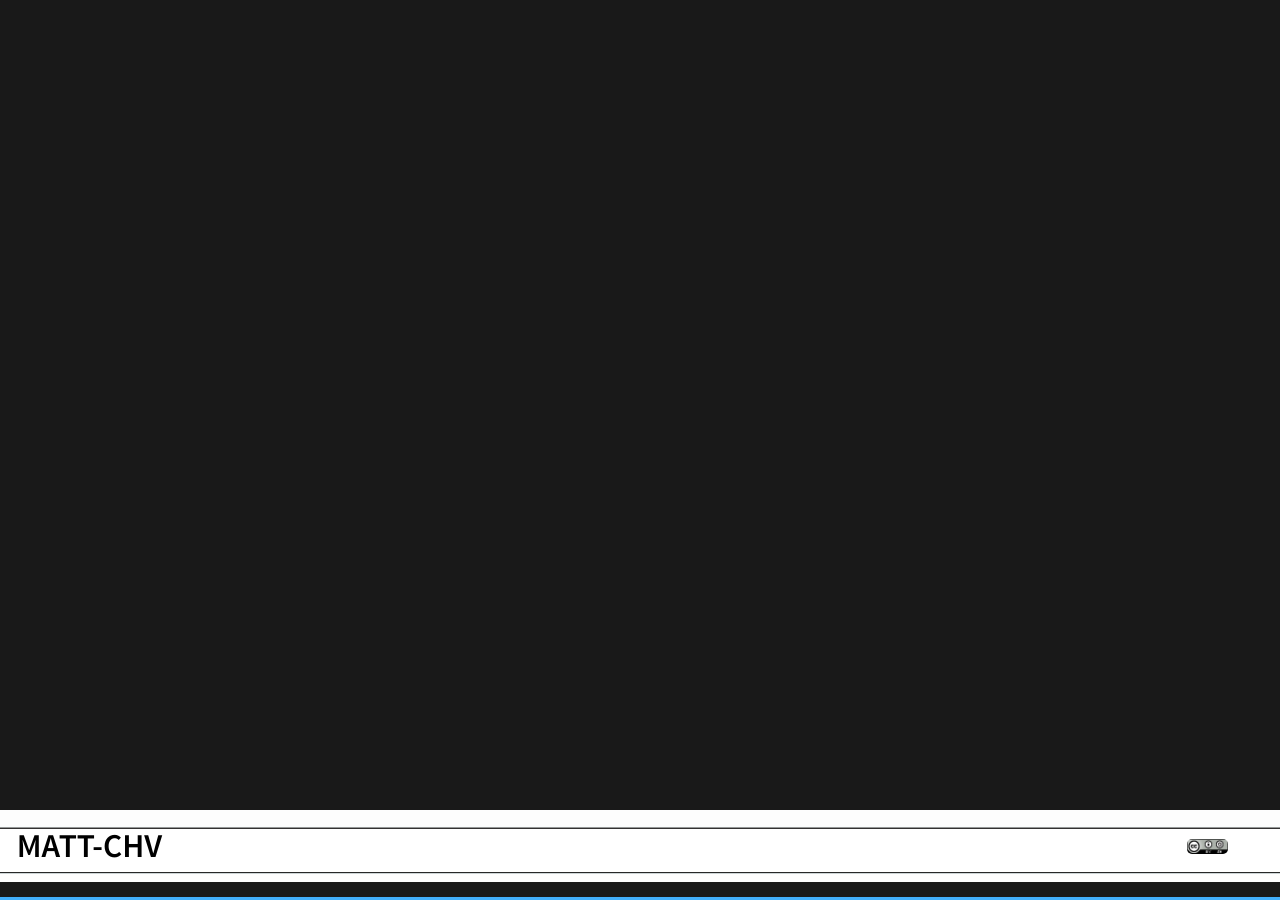
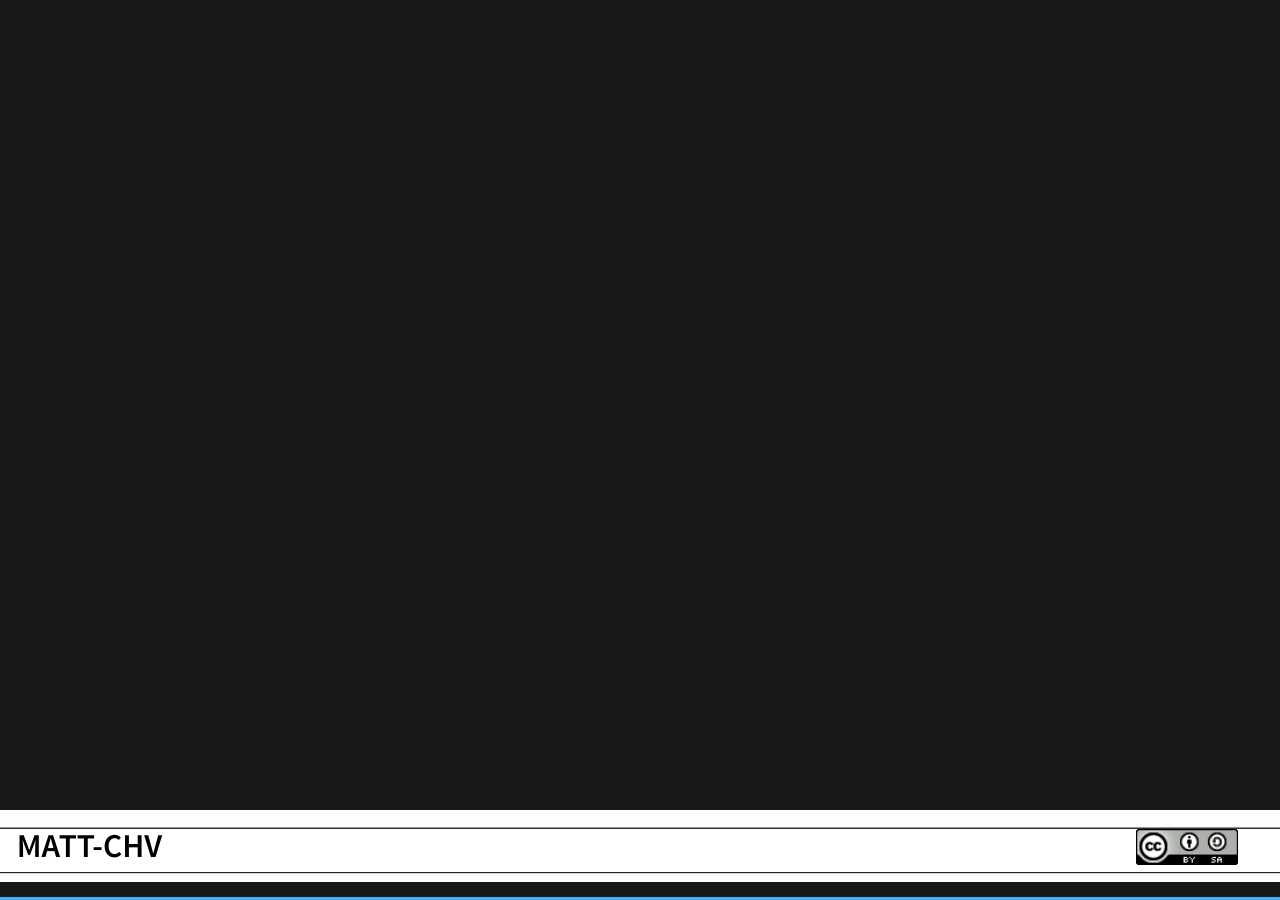
Before and after one commit to matt-chv/embedded-analog-intelligence, a Jekyll site: the page reveal/demo_http_md.html, which Jekyll copies as it is, in a window 1280 px wide. Built offline with Jekyll 4.4.1, drawn with Linux system fonts in a browser that asks for light colours.

Commit message:
Update top_bottom_bar.css
fixed formatting for logo in footer

```diff
--- a/reveal/css/theme/top_bottom_bar.css
+++ b/reveal/css/theme/top_bottom_bar.css
@@ -54,20 +54,20 @@
     z-index: -1;
 }
 
-/* Barra superior cuando se visualiza en pantalla */
+/* Footer logo */
 .reveal div.botbar .logo {
-    background-color: #fff;
-    border: solid #fff 10px;
-    border-radius: 15px;
-    moz-border-radius: 15px;
-    webkit-border-radius: 15px;
+    //background-color: #fff;
+    //border: solid #fff 10px;
+    //border-radius: 15px;
+    //moz-border-radius: 15px;
+    //webkit-border-radius: 15px;
     position: absolute;
     top: 27%;
     right: 1em;
-    height: 20%;
+    height: 50%;
 }
 
-/* Barra superior cuando se imprime */
+/* footer when printed */
 .reveal section div.botbar .logo {
     top: 0px;
     box-shadow: none;
```
